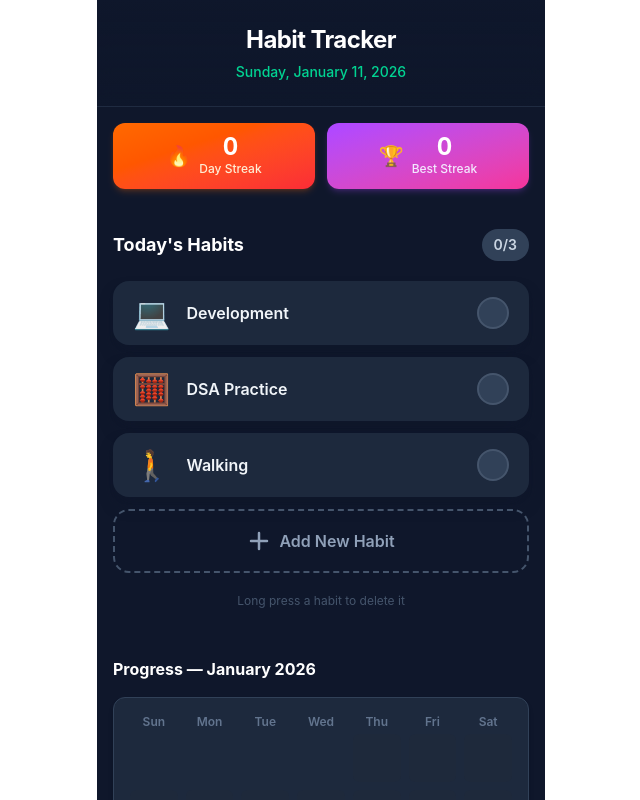
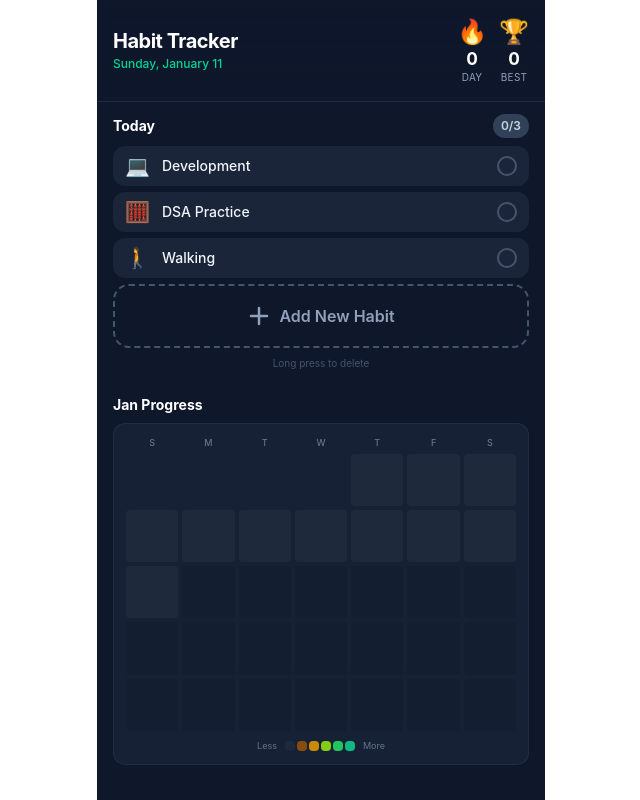
Before and after one commit to amaannn08/HabitTracker, a React (Vite) app: page / in a window 1280 px wide. Shown: the top 800 px of the page, without its empty margins (319-959 px from the left). Built offline with nearby package versions, Linux system fonts and the light colour scheme.

Commit message:
Redesign header: move streaks to right side with emoji icons

```diff
--- a/src/App.tsx
+++ b/src/App.tsx
@@ -1,7 +1,6 @@
 import { Header } from './components/Header/Header';
 import { HabitList } from './components/HabitList/HabitList';
 import { ProgressChart } from './components/ProgressChart/ProgressChart';
-import { StreakCounter } from './components/StreakCounter/StreakCounter';
 import { useHabitData } from './hooks/useHabitData';
 import './App.css';
 
@@ -20,9 +19,8 @@ function App() {
 
   return (
     <div className="min-h-screen min-h-dvh bg-slate-900 max-w-md mx-auto">
-      <Header date={today} />
+      <Header date={today} currentStreak={currentStreak} longestStreak={longestStreak} />
       <main className="pb-8 pb-[calc(2rem+env(safe-area-inset-bottom,0px))]">
-        <StreakCounter currentStreak={currentStreak} longestStreak={longestStreak} />
         <HabitList
           habits={habits}
           isHabitCompleted={isHabitCompleted}
--- a/src/components/HabitItem/HabitItem.tsx
+++ b/src/components/HabitItem/HabitItem.tsx
@@ -40,26 +40,25 @@ export const HabitItem = memo(function HabitItem({ habit, isCompleted, onToggle,
 
   if (showActions) {
     return (
-      <div className="flex gap-3 animate-in fade-in duration-200">
+      <div className="flex gap-2 animate-in fade-in duration-200">
         <button
           onClick={() => setShowActions(false)}
-          className="flex-1 py-4 px-5 rounded-2xl bg-slate-800 border border-slate-700
-                     text-slate-300 font-semibold transition-all hover:bg-slate-700
-                     min-h-16 flex items-center justify-center gap-2 active:scale-[0.98]"
+          className="flex-1 py-2 px-3 rounded-lg bg-slate-800 border border-slate-700
+                     text-slate-300 text-sm font-medium transition-all hover:bg-slate-700
+                     flex items-center justify-center gap-1.5 active:scale-[0.98]"
         >
-          <svg className="w-5 h-5" fill="none" viewBox="0 0 24 24" stroke="currentColor">
+          <svg className="w-4 h-4" fill="none" viewBox="0 0 24 24" stroke="currentColor">
             <path strokeLinecap="round" strokeLinejoin="round" strokeWidth={2.5} d="M6 18L18 6M6 6l12 12" />
           </svg>
           Cancel
         </button>
         <button
           onClick={handleDelete}
-          className="flex-1 py-4 px-5 rounded-2xl bg-red-500 border border-red-400
-                     text-white font-semibold transition-all hover:bg-red-600
-                     min-h-16 flex items-center justify-center gap-2 active:scale-[0.98]
-                     shadow-lg shadow-red-500/30"
+          className="flex-1 py-2 px-3 rounded-lg bg-red-500 border border-red-400
+                     text-white text-sm font-medium transition-all hover:bg-red-600
+                     flex items-center justify-center gap-1.5 active:scale-[0.98]"
         >
-          <svg className="w-5 h-5" fill="none" viewBox="0 0 24 24" stroke="currentColor">
+          <svg className="w-4 h-4" fill="none" viewBox="0 0 24 24" stroke="currentColor">
             <path strokeLinecap="round" strokeLinejoin="round" strokeWidth={2.5}
                   d="M19 7l-.867 12.142A2 2 0 0116.138 21H7.862a2 2 0 01-1.995-1.858L5 7m5 4v6m4-6v6m1-10V4a1 1 0 00-1-1h-4a1 1 0 00-1 1v3M4 7h16" />
           </svg>
@@ -82,32 +81,32 @@ export const HabitItem = memo(function HabitItem({ habit, isCompleted, onToggle,
       }}
       aria-pressed={isCompleted}
       className={`
-        flex items-center w-full py-4 px-5 rounded-2xl cursor-pointer
-        transition-all duration-200 ease-out select-none
-        min-h-16 gap-4 text-left shadow-lg
-        focus-visible:outline-none focus-visible:ring-2 focus-visible:ring-emerald-400 focus-visible:ring-offset-2 focus-visible:ring-offset-slate-900
+        flex items-center w-full py-2.5 px-3 rounded-xl cursor-pointer
+        transition-all duration-150 ease-out select-none
+        gap-3 text-left
+        focus-visible:outline-none focus-visible:ring-2 focus-visible:ring-emerald-400
         ${isCompleted
-          ? 'bg-gradient-to-r from-emerald-500 to-green-500 shadow-emerald-500/30'
-          : 'bg-slate-800 shadow-slate-900/50 hover:bg-slate-750 active:scale-[0.98]'
+          ? 'bg-gradient-to-r from-emerald-500 to-green-500'
+          : 'bg-slate-800/80 hover:bg-slate-700/80 active:scale-[0.98]'
         }
       `}
     >
-      <span className="text-3xl leading-none select-none">{habit.emoji}</span>
-      <span className={`flex-1 font-semibold text-base ${isCompleted ? 'text-white' : 'text-slate-100'}`}>
+      <span className="text-xl leading-none select-none">{habit.emoji}</span>
+      <span className={`flex-1 font-medium text-sm ${isCompleted ? 'text-white' : 'text-slate-100'}`}>
         {habit.name}
       </span>
       <div
         className={`
-          w-8 h-8 rounded-full flex items-center justify-center flex-shrink-0
-          transition-all duration-200
+          w-5 h-5 rounded-full flex items-center justify-center flex-shrink-0
+          transition-all duration-150
           ${isCompleted
-            ? 'bg-white/20 backdrop-blur-sm'
-            : 'bg-slate-700 border-2 border-slate-600'
+            ? 'bg-white/25'
+            : 'border-2 border-slate-600'
           }
         `}
       >
         {isCompleted && (
-          <svg viewBox="0 0 24 24" className="w-5 h-5 text-white">
+          <svg viewBox="0 0 24 24" className="w-3 h-3 text-white">
             <path
               fill="currentColor"
               d="M9 16.17L4.83 12l-1.42 1.41L9 19 21 7l-1.41-1.41z"
--- a/src/components/HabitList/HabitList.tsx
+++ b/src/components/HabitList/HabitList.tsx
@@ -15,13 +15,13 @@ export function HabitList({ habits, isHabitCompleted, onToggle, onAdd, onDelete
   const totalCount = habits.length;
 
   return (
-    <section className="py-6 px-4">
-      <div className="flex items-center justify-between mb-5">
-        <h2 className="text-lg font-bold text-white">
-          Today's Habits
+    <section className="py-3 px-4">
+      <div className="flex items-center justify-between mb-2">
+        <h2 className="text-sm font-bold text-white">
+          Today
         </h2>
         {totalCount > 0 && (
-          <span className={`text-sm font-semibold px-3 py-1.5 rounded-full ${
+          <span className={`text-xs font-semibold px-2 py-1 rounded-full ${
             completedCount === totalCount
               ? 'bg-emerald-500 text-white'
               : 'bg-slate-700 text-slate-300'
@@ -32,13 +32,13 @@ export function HabitList({ habits, isHabitCompleted, onToggle, onAdd, onDelete
       </div>
 
       {habits.length === 0 ? (
-        <div className="text-center py-12 text-slate-400">
-          <div className="text-5xl mb-4">📝</div>
-          <p className="text-base">Add your first habit to get started!</p>
+        <div className="text-center py-6 text-slate-400">
+          <div className="text-3xl mb-2">📝</div>
+          <p className="text-sm">Add your first habit!</p>
         </div>
       ) : null}
 
-      <ul className="list-none p-0 m-0 flex flex-col gap-3">
+      <ul className="list-none p-0 m-0 flex flex-col gap-1.5">
         {habits.map((habit) => (
           <li key={habit.id}>
             <HabitItem
@@ -56,8 +56,8 @@ export function HabitList({ habits, isHabitCompleted, onToggle, onAdd, onDelete
 
       {/* Hint for delete */}
       {habits.length > 0 && (
-        <p className="text-xs text-slate-600 text-center mt-5">
-          Long press a habit to delete it
+        <p className="text-[10px] text-slate-600 text-center mt-2">
+          Long press to delete
         </p>
       )}
     </section>
--- a/src/components/Header/Header.tsx
+++ b/src/components/Header/Header.tsx
@@ -1,22 +1,45 @@
 interface HeaderProps {
   date: string;
+  currentStreak: number;
+  longestStreak: number;
 }
 
-export function Header({ date }: HeaderProps) {
+export function Header({ date, currentStreak, longestStreak }: HeaderProps) {
   // Format date for display
   const formattedDate = new Date(date + 'T00:00:00').toLocaleDateString('en-US', {
     weekday: 'long',
-    year: 'numeric',
     month: 'long',
     day: 'numeric',
   });
 
   return (
-    <header className="text-center py-6 px-4 border-b border-slate-700/50 bg-gradient-to-b from-slate-900 to-slate-900/80 backdrop-blur-sm sticky top-0 z-10">
-      <h1 className="text-2xl font-bold text-white mb-1.5 tracking-tight">
-        Habit Tracker
-      </h1>
-      <p className="text-sm text-emerald-400 font-medium">{formattedDate}</p>
+    <header className="py-4 px-4 border-b border-slate-700/50 bg-gradient-to-b from-slate-900 to-slate-900/80 backdrop-blur-sm sticky top-0 z-10">
+      <div className="flex items-center justify-between gap-4">
+        {/* Left: Title and Date */}
+        <div className="flex-1">
+          <h1 className="text-xl font-bold text-white tracking-tight leading-tight">
+            Habit Tracker
+          </h1>
+          <p className="text-xs text-emerald-400 font-medium mt-0.5">{formattedDate}</p>
+        </div>
+
+        {/* Right: Streaks */}
+        <div className="flex gap-3">
+          {/* Current Streak */}
+          <div className="text-center">
+            <div className="text-2xl mb-0.5" role="img" aria-label="fire">🔥</div>
+            <div className="text-lg font-bold text-white tabular-nums leading-none">{currentStreak}</div>
+            <div className="text-[10px] text-slate-400 uppercase tracking-wide mt-0.5">Day</div>
+          </div>
+
+          {/* Best Streak */}
+          <div className="text-center">
+            <div className="text-2xl mb-0.5" role="img" aria-label="trophy">🏆</div>
+            <div className="text-lg font-bold text-white tabular-nums leading-none">{longestStreak}</div>
+            <div className="text-[10px] text-slate-400 uppercase tracking-wide mt-0.5">Best</div>
+          </div>
+        </div>
+      </div>
     </header>
   );
 }
--- a/src/components/ProgressChart/ProgressChart.tsx
+++ b/src/components/ProgressChart/ProgressChart.tsx
@@ -5,6 +5,7 @@ interface ChartDataPoint {
   completed: number;
   total: number;
   percentage: number;
+  isFuture?: boolean;
 }
 
 interface ProgressChartProps {
@@ -12,8 +13,9 @@ interface ProgressChartProps {
 }
 
 // Color scale based on completion percentage
-function getColor(percentage: number): string {
-  if (percentage === 0) return '#1e293b';      // slate-800 - empty
+function getColor(percentage: number, isFuture?: boolean): string {
+  if (isFuture) return '#0f172a';               // slate-900 - future (darker)
+  if (percentage === 0) return '#1e293b';       // slate-800 - empty
   if (percentage < 25) return '#854d0e';        // yellow-900
   if (percentage < 50) return '#ca8a04';        // yellow-600
   if (percentage < 75) return '#84cc16';        // lime-500
@@ -22,7 +24,7 @@ function getColor(percentage: number): string {
 }
 
 function getMonthName(date: Date): string {
-  return date.toLocaleDateString('en-US', { month: 'long', year: 'numeric' });
+  return date.toLocaleDateString('en-US', { month: 'short' });
 }
 
 function getDaysInMonth(year: number, month: number): number {
@@ -54,14 +56,16 @@ export function ProgressChart({ getCompletionHistory }: ProgressChartProps) {
     for (let day = 1; day <= daysInMonth; day++) {
       const dateStr = `${year}-${String(month + 1).padStart(2, '0')}-${String(day).padStart(2, '0')}`;
       const dataPoint = historyData.find(d => d.date === dateStr);
+      const currentDate = new Date(dateStr + 'T00:00:00');
+      const isFuture = currentDate > today;
 
-      // Only show if the date is not in the future
-      const currentDate = new Date(dateStr + 'T00:00:00');
-      if (currentDate <= today) {
-        monthDays.push(dataPoint || { date: dateStr, completed: 0, total: 0, percentage: 0 });
-      } else {
-        monthDays.push(null);
-      }
+      monthDays.push({
+        date: dateStr,
+        completed: dataPoint?.completed || 0,
+        total: dataPoint?.total || 0,
+        percentage: dataPoint?.percentage || 0,
+        isFuture,
+      });
     }
 
     return { name: monthName, days: monthDays };
@@ -73,55 +77,52 @@ export function ProgressChart({ getCompletionHistory }: ProgressChartProps) {
   };
 
   return (
-    <section className="py-6 px-4">
-      <h2 className="text-base font-bold text-white mb-4">
-        Progress — {monthData.name}
+    <section className="py-3 px-4">
+      <h2 className="text-sm font-bold text-white mb-2">
+        {monthData.name} Progress
       </h2>
 
-      <div className="bg-slate-800 rounded-xl p-4 border border-slate-700 shadow-md">
-        <div className="space-y-1.5">
+      <div className="bg-slate-800/60 rounded-xl p-3 border border-slate-700/40">
         {/* Day labels */}
-          <div className="grid grid-cols-7 gap-2 mb-1">
-            {['Sun', 'Mon', 'Tue', 'Wed', 'Thu', 'Fri', 'Sat'].map((day) => (
-              <div key={day} className="text-center text-xs font-semibold text-slate-500">
+        <div className="grid grid-cols-7 gap-1 mb-1">
+          {['S', 'M', 'T', 'W', 'T', 'F', 'S'].map((day, i) => (
+            <div key={i} className="text-center text-[9px] font-medium text-slate-500">
               {day}
             </div>
           ))}
         </div>
 
         {/* Calendar grid */}
-          <div className="grid grid-cols-7 gap-2">
+        <div className="grid grid-cols-7 gap-1">
           {monthData.days.map((day, dayIndex) => (
             <div
               key={dayIndex}
-                className={`aspect-square rounded-md transition-all ${
+              className={`aspect-square rounded-sm transition-all duration-150 ${
                 day
-                    ? 'cursor-pointer hover:ring-2 hover:ring-slate-400 hover:scale-105'
-                    : 'invisible'
+                  ? day.isFuture
+                    ? 'opacity-30'
+                    : 'cursor-pointer hover:ring-1 hover:ring-white/40 hover:scale-105'
+                  : 'opacity-0'
               }`}
               style={{
-                  backgroundColor: day ? getColor(day.percentage) : 'transparent',
+                backgroundColor: day ? getColor(day.percentage, day.isFuture) : 'transparent',
               }}
-                onMouseEnter={(e) => day && handleCellHover(e, day)}
+              onMouseEnter={(e) => day && !day.isFuture && handleCellHover(e, day)}
               onMouseLeave={() => setTooltip(null)}
             />
           ))}
         </div>
-        </div>
-      </div>
 
         {/* Legend */}
-      <div className="flex items-center justify-center gap-2 mt-4 text-xs text-slate-400 font-medium">
+        <div className="flex items-center justify-center gap-2 mt-2 text-[9px] text-slate-500">
           <span>Less</span>
-        <div className="flex gap-1">
-          <div className="w-3 h-3 rounded-sm" style={{ backgroundColor: '#1e293b' }} />
-          <div className="w-3 h-3 rounded-sm" style={{ backgroundColor: '#854d0e' }} />
-          <div className="w-3 h-3 rounded-sm" style={{ backgroundColor: '#ca8a04' }} />
-          <div className="w-3 h-3 rounded-sm" style={{ backgroundColor: '#84cc16' }} />
-          <div className="w-3 h-3 rounded-sm" style={{ backgroundColor: '#22c55e' }} />
-          <div className="w-3 h-3 rounded-sm" style={{ backgroundColor: '#10b981' }} />
+          <div className="flex gap-0.5">
+            {['#1e293b', '#854d0e', '#ca8a04', '#84cc16', '#22c55e', '#10b981'].map((color) => (
+              <div key={color} className="w-2.5 h-2.5 rounded-sm" style={{ backgroundColor: color }} />
+            ))}
           </div>
           <span>More</span>
+        </div>
       </div>
 
       {/* Tooltip */}
--- a/src/components/StreakCounter/StreakCounter.tsx
+++ b/src/components/StreakCounter/StreakCounter.tsx
@@ -5,28 +5,26 @@ interface StreakCounterProps {
 
 export function StreakCounter({ currentStreak, longestStreak }: StreakCounterProps) {
   return (
-    <section className="py-4 px-4">
-      <div className="flex gap-3">
+    <section className="py-3 px-4">
+      <div className="grid grid-cols-2 gap-2">
         {/* Current Streak */}
-        <div className="flex-1 bg-gradient-to-br from-orange-500 to-red-500
-                        rounded-xl p-3 text-center shadow-md shadow-orange-500/20">
-          <div className="flex items-center justify-center gap-2">
-            <span className="text-xl" role="img" aria-label="fire">🔥</span>
-            <div>
-              <div className="text-2xl font-bold text-white tabular-nums leading-none">{currentStreak}</div>
-              <div className="text-xs text-orange-100 font-medium mt-0.5">Day Streak</div>
+        <div className="bg-gradient-to-br from-orange-500 to-red-600 rounded-lg p-2.5">
+          <div className="flex items-center gap-2">
+            <span className="text-lg">🔥</span>
+            <div className="min-w-0">
+              <div className="text-xl font-bold text-white tabular-nums leading-none">{currentStreak}</div>
+              <div className="text-[10px] text-orange-100/80 font-medium">Current</div>
             </div>
           </div>
         </div>
 
         {/* Longest Streak */}
-        <div className="flex-1 bg-gradient-to-br from-purple-500 to-pink-500
-                        rounded-xl p-3 text-center shadow-md shadow-purple-500/20">
-          <div className="flex items-center justify-center gap-2">
-            <span className="text-xl" role="img" aria-label="trophy">🏆</span>
-            <div>
-              <div className="text-2xl font-bold text-white tabular-nums leading-none">{longestStreak}</div>
-              <div className="text-xs text-purple-100 font-medium mt-0.5">Best Streak</div>
+        <div className="bg-gradient-to-br from-violet-500 to-purple-600 rounded-lg p-2.5">
+          <div className="flex items-center gap-2">
+            <span className="text-lg">🏆</span>
+            <div className="min-w-0">
+              <div className="text-xl font-bold text-white tabular-nums leading-none">{longestStreak}</div>
+              <div className="text-[10px] text-purple-100/80 font-medium">Best</div>
             </div>
           </div>
         </div>
```
Lines whose indentation alone changed are shown as unchanged.
